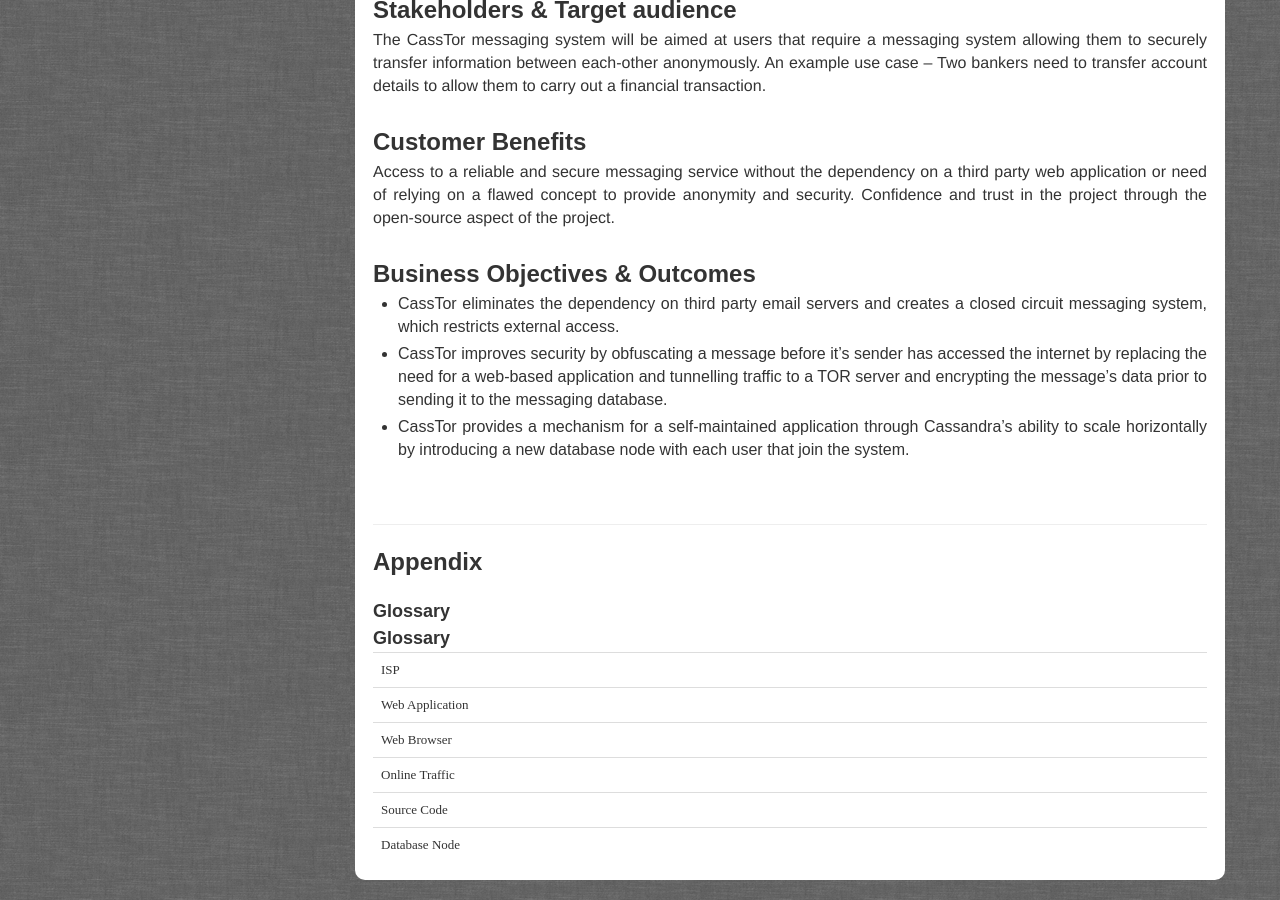
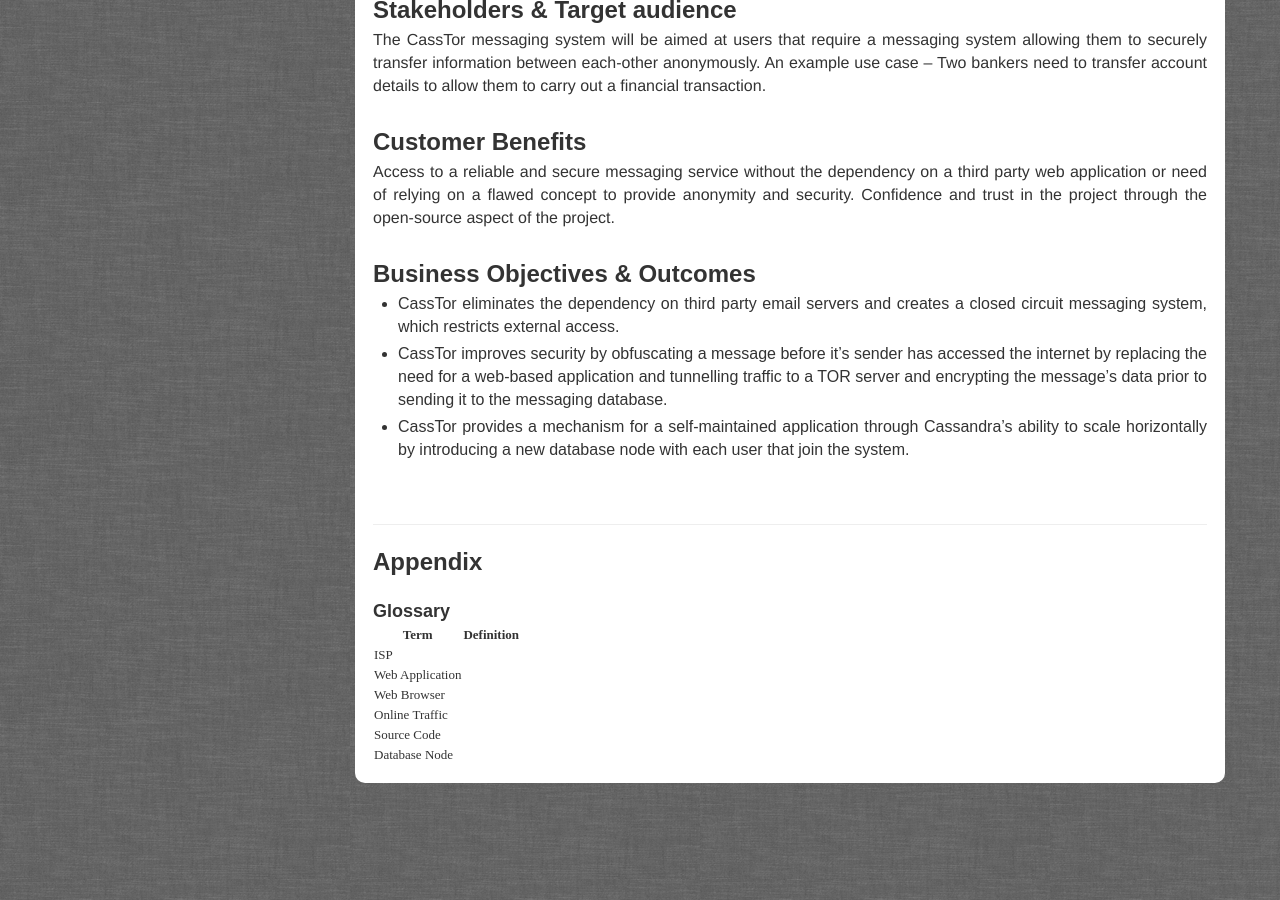
Before and after one commit to lyubent/lyubent.github.com, a Jekyll site: the page built from BusinessCase/index.html, in a window 1280 px wide and 900 px high, scrolled down 675 px. Built offline with Jekyll 4.4.1, drawn with Linux system fonts in a browser that asks for light colours; some web fonts are replaced.

Commit message:
Updated BusinessCase/index.html

```diff
--- a/BusinessCase/index.html
+++ b/BusinessCase/index.html
@@ -36,9 +36,15 @@
     <br/><br/><hr/>
 
     <h2>Appendix</h2><br/>
-    <h3>Glossary</h3>
-    <h3>Glossary</h3>
-    <table class="table">
+        <h3>Glossary</h3>
+	<table>
+		<thead>
+		<tr>
+			<th>Term</th>
+			<th>Definition</th>
+		</tr>
+		</thead>
+		<tbody>
 		<tr>
 			<td>ISP</td>
 			<td></td>
@@ -63,5 +69,6 @@
 			<td>Database Node</td>
 			<td></td>
 		</tr>
+		</tbody>
 	</table>
 </div>
```
